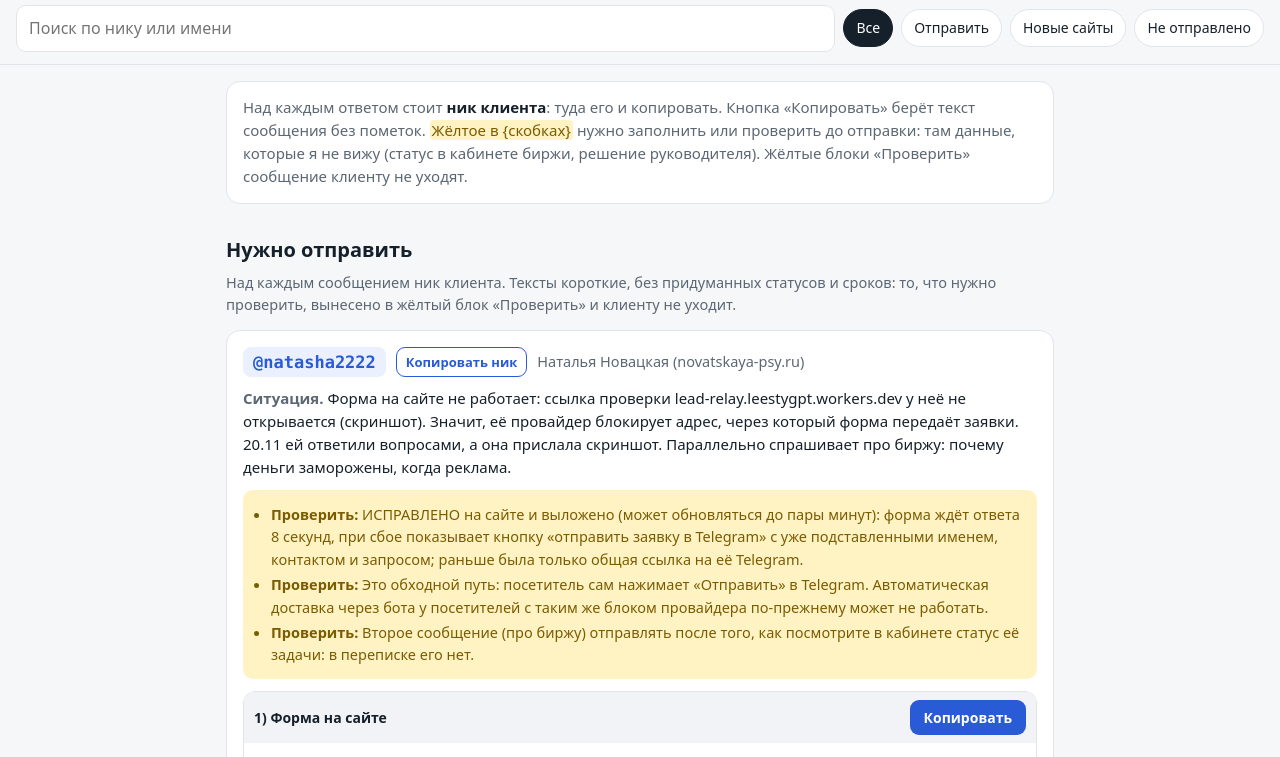
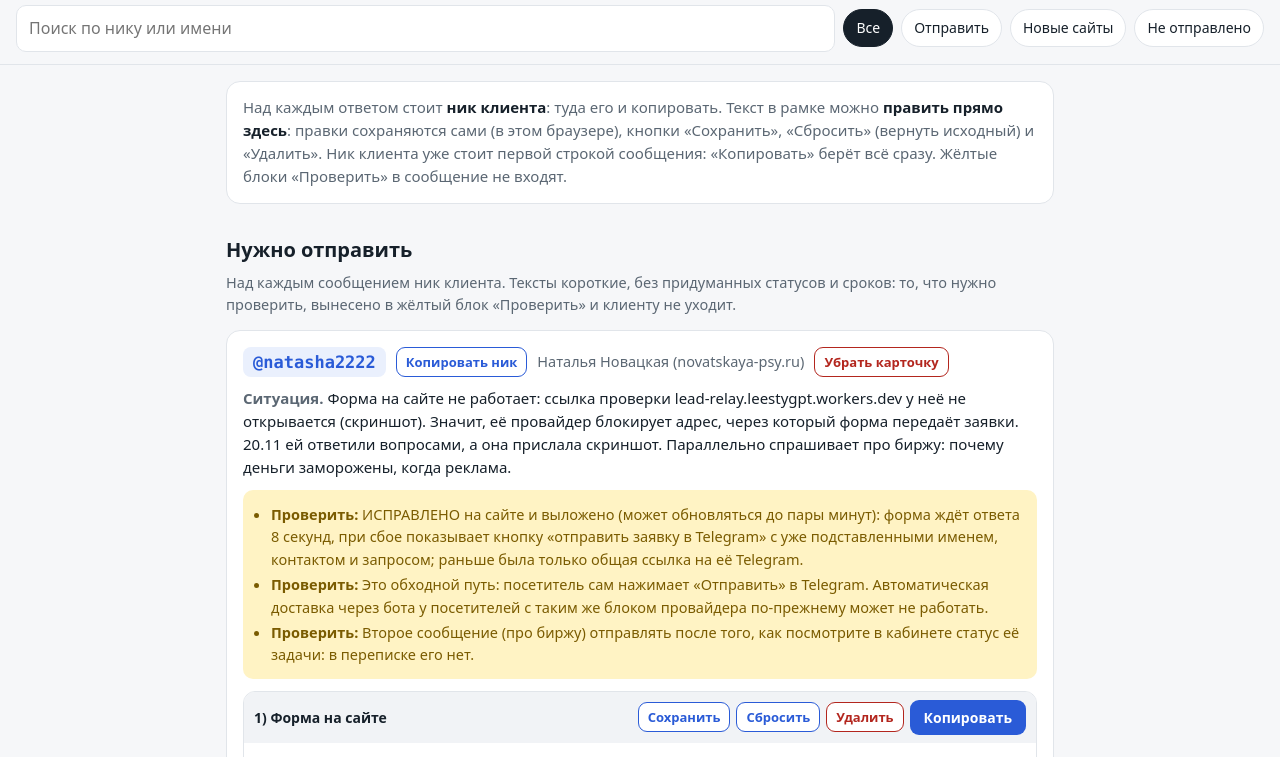
Before and after one commit to murzzsite/answers-1120, a plain HTML site: page index.html in a window 1280 px wide. Shown: the part 43-800 px from the top of the page. Drawn offline with Linux system fonts and the light colour scheme.

Commit message:
answers: editable messages with save/reset/delete, nick as first line of copied text
Co-Authored-By: Claude Sonnet 5.5 <noreply@anthropic.com>

```diff
--- a/index.html
+++ b/index.html
@@ -35,6 +35,11 @@ h2.g{margin:30px 0 6px;font-size:20px}
 .btn.sm{background:#fff;color:var(--acc);border:1px solid var(--acc);padding:5px 9px;font-size:13px}
 .btn.done{background:var(--ok);border-color:var(--ok);color:#fff}
 .msg pre{margin:0;padding:12px;white-space:pre-wrap;word-break:break-word;font:15px/1.55 system-ui,-apple-system,"Segoe UI",Roboto,sans-serif}
+.msg textarea.edit{display:block;width:100%;border:0;outline:0;resize:vertical;padding:12px;font:15px/1.55 system-ui,-apple-system,"Segoe UI",Roboto,sans-serif;color:var(--ink);background:#fff;min-height:120px}
+.msg textarea.edit:focus{background:#fcfdff;box-shadow:inset 0 0 0 2px var(--accbg)}
+.acts{display:flex;gap:6px;align-items:center;flex-wrap:wrap;justify-content:flex-end}
+.saved{color:var(--ok);font-size:13px}
+.btn.danger{color:#b3261e;border-color:#b3261e}
 .ph{background:var(--warn);color:var(--warnink);border-radius:4px;padding:0 2px}
 .hide{display:none}
 @media (max-width:520px){header h1{font-size:16px}}
@@ -52,49 +57,59 @@ h2.g{margin:30px 0 6px;font-size:20px}
   </div>
 </header>
 <main>
-  <div class="intro">Над каждым ответом стоит <b>ник клиента</b>: туда его и копировать. Кнопка «Копировать» берёт текст сообщения без пометок. <span class="ph">Жёлтое в {скобках}</span> нужно заполнить или проверить до отправки: там данные, которые я не вижу (статус в кабинете биржи, решение руководителя). Жёлтые блоки «Проверить» сообщение клиенту не уходят.</div>
+  <div class="intro">Над каждым ответом стоит <b>ник клиента</b>: туда его и копировать. Текст в рамке можно <b>править прямо здесь</b>: правки сохраняются сами (в этом браузере), кнопки «Сохранить», «Сбросить» (вернуть исходный) и «Удалить». Ник клиента уже стоит первой строкой сообщения: «Копировать» берёт всё сразу. Жёлтые блоки «Проверить» в сообщение не входят.</div>
   <div id="root"></div>
 </main>
 <script src="data.js"></script>
 <script>
 (function(){
   var root=document.getElementById('root');
+  var KEY='answers1120:';
+  function ls(k,v){try{if(v===undefined)return localStorage.getItem(KEY+k);if(v===null)localStorage.removeItem(KEY+k);else localStorage.setItem(KEY+k,v)}catch(e){return null}}
   function esc(s){return s.replace(/&/g,'&amp;').replace(/</g,'&lt;').replace(/>/g,'&gt;')}
-  function hl(s){
-    var out='',d=0,buf='';
-    for(var i=0;i<s.length;i++){
-      var c=s[i];
-      if(c==='{'){ if(d===0){out+=esc(buf);buf='';} d++; buf+=c; }
-      else if(c==='}'&&d>0){ buf+=c; d--; if(d===0){ out+='<span class="ph">'+esc(buf)+'</span>'; buf=''; } }
-      else buf+=c;
-    }
-    return out+esc(buf);
+  function copy(text,btn){
+    var done=function(){var o=btn.dataset.o||btn.textContent;btn.dataset.o=o;btn.textContent='Скопировано';btn.classList.add('done');setTimeout(function(){btn.textContent=o;btn.classList.remove('done')},1600)};
+    function fb(){var t=document.createElement('textarea');t.value=text;t.style.position='fixed';t.style.opacity='0';document.body.appendChild(t);t.select();try{document.execCommand('copy');done()}catch(e){}document.body.removeChild(t)}
+    if(navigator.clipboard&&window.isSecureContext){navigator.clipboard.writeText(text).then(done,fb)}else fb();
   }
-  function copy(text,btn){
-    var done=function(){var o=btn.textContent;btn.textContent='Скопировано';btn.classList.add('done');setTimeout(function(){btn.textContent=o;btn.classList.remove('done')},1600)};
-    if(navigator.clipboard&&window.isSecureContext){navigator.clipboard.writeText(text).then(done,function(){fb()})}else fb();
-    function fb(){var t=document.createElement('textarea');t.value=text;t.style.position='fixed';t.style.opacity='0';document.body.appendChild(t);t.select();try{document.execCommand('copy');done()}catch(e){}document.body.removeChild(t)}
-  }
+  function fit(t){t.style.height='auto';t.style.height=(t.scrollHeight+4)+'px'}
+  function mk(tag,cls,txt){var e=document.createElement(tag);if(cls)e.className=cls;if(txt!==undefined)e.textContent=txt;return e}
   window.GROUPS.forEach(function(g){
-    var sec=document.createElement('section');sec.dataset.g=g.id;
-    var h=document.createElement('h2');h.className='g';h.textContent=g.title;sec.appendChild(h);
-    if(g.note){var n=document.createElement('p');n.className='gnote';n.textContent=g.note;sec.appendChild(n)}
+    var sec=mk('section');sec.dataset.g=g.id;
+    sec.appendChild(mk('h2','g',g.title));
+    if(g.note)sec.appendChild(mk('p','gnote',g.note));
     g.cards.forEach(function(c){
-      var el=document.createElement('article');el.className='card';el.dataset.s=(c.nick+' '+c.name).toLowerCase();
-      var row=document.createElement('div');row.className='nickrow';
-      var nk=document.createElement('span');nk.className='nick';nk.textContent=c.nick;row.appendChild(nk);
-      var cn=document.createElement('button');cn.className='btn sm';cn.textContent='Копировать ник';cn.onclick=function(){copy(c.nick,cn)};row.appendChild(cn);
-      var nm=document.createElement('span');nm.className='name';nm.textContent=c.name;row.appendChild(nm);
+      var cid=c.nick;
+      if(ls('delcard:'+cid)==='1')return;
+      var el=mk('article','card');el.dataset.s=(c.nick+' '+c.name).toLowerCase();
+      var row=mk('div','nickrow');
+      row.appendChild(mk('span','nick',c.nick));
+      var cn=mk('button','btn sm','Копировать ник');cn.onclick=function(){copy(c.nick,cn)};row.appendChild(cn);
+      row.appendChild(mk('span','name',c.name));
+      var dc=mk('button','btn sm danger','Убрать карточку');dc.onclick=function(){if(confirm('Убрать карточку '+c.nick+'?')){ls('delcard:'+cid,'1');el.remove();apply()}};row.appendChild(dc);
       el.appendChild(row);
-      var st=document.createElement('p');st.className='status';st.innerHTML='<b>Ситуация.</b> '+esc(c.status);el.appendChild(st);
-      if(c.checks&&c.checks.length){var ul=document.createElement('ul');ul.className='checks';c.checks.forEach(function(x){var li=document.createElement('li');li.innerHTML='<b>Проверить:</b> '+esc(x);ul.appendChild(li)});el.appendChild(ul)}
+      var st=mk('p','status');st.innerHTML='<b>Ситуация.</b> '+esc(c.status);el.appendChild(st);
+      if(c.checks&&c.checks.length){var ul=mk('ul','checks');c.checks.forEach(function(x){var li=mk('li');li.innerHTML='<b>Проверить:</b> '+esc(x);ul.appendChild(li)});el.appendChild(ul)}
       c.msgs.forEach(function(m){
-        var box=document.createElement('div');box.className='msg';
-        var mh=document.createElement('div');mh.className='msg__h';
-        var lb=document.createElement('b');lb.textContent=m.l;mh.appendChild(lb);
-        var bt=document.createElement('button');bt.className='btn';bt.textContent='Копировать';bt.onclick=function(){copy(m.t,bt)};mh.appendChild(bt);
-        var pre=document.createElement('pre');pre.innerHTML=hl(m.t);
-        box.appendChild(mh);box.appendChild(pre);el.appendChild(box);
+        var mid=cid+'|'+m.l;
+        if(ls('del:'+mid)==='1')return;
+        var orig=c.nick+String.fromCharCode(10)+m.t;
+        var box=mk('div','msg');
+        var mh=mk('div','msg__h');mh.appendChild(mk('b',null,m.l));
+        var acts=mk('div','acts');
+        var ta=mk('textarea','edit');ta.spellcheck=false;
+        var st2=mk('span','saved','');
+        var saved=ls('txt:'+mid),sv=ls('src:'+mid);
+        ta.value=(saved!==null&&sv===String(orig.length)+':'+orig.slice(0,40))?saved:orig;
+        function save(flag){ls('txt:'+mid,ta.value);ls('src:'+mid,String(orig.length)+':'+orig.slice(0,40));st2.textContent=flag?'Сохранено':'Сохранено автоматически';setTimeout(function(){st2.textContent=''},1800)}
+        var timer;ta.addEventListener('input',function(){fit(ta);clearTimeout(timer);timer=setTimeout(function(){save(false)},600)});
+        var bs=mk('button','btn sm','Сохранить');bs.onclick=function(){save(true)};
+        var br=mk('button','btn sm','Сбросить');br.onclick=function(){ta.value=orig;ls('txt:'+mid,null);ls('src:'+mid,null);fit(ta)};
+        var bd=mk('button','btn sm danger','Удалить');bd.onclick=function(){if(confirm('Удалить это сообщение?')){ls('del:'+mid,'1');box.remove()}};
+        var bc=mk('button','btn','Копировать');bc.onclick=function(){copy(ta.value,bc)};
+        acts.appendChild(st2);acts.appendChild(bs);acts.appendChild(br);acts.appendChild(bd);acts.appendChild(bc);
+        mh.appendChild(acts);box.appendChild(mh);box.appendChild(ta);el.appendChild(box);
+        setTimeout(function(){fit(ta)},0);
       });
       sec.appendChild(el);
     });
@@ -107,6 +122,7 @@ h2.g{margin:30px 0 6px;font-size:20px}
       s.querySelectorAll('.card').forEach(function(c){var ok=!q||c.dataset.s.indexOf(q)>-1;c.classList.toggle('hide',!ok);if(ok)any=true});
       s.classList.toggle('hide',!show||!any);
     });
+    document.querySelectorAll('textarea.edit').forEach(fit);
   }
   document.querySelectorAll('.chip').forEach(function(b){b.onclick=function(){document.querySelectorAll('.chip').forEach(function(x){x.classList.remove('on')});b.classList.add('on');f=b.dataset.f;apply()}});
   document.getElementById('q').addEventListener('input',function(e){q=e.target.value.trim().toLowerCase();apply()});
```
